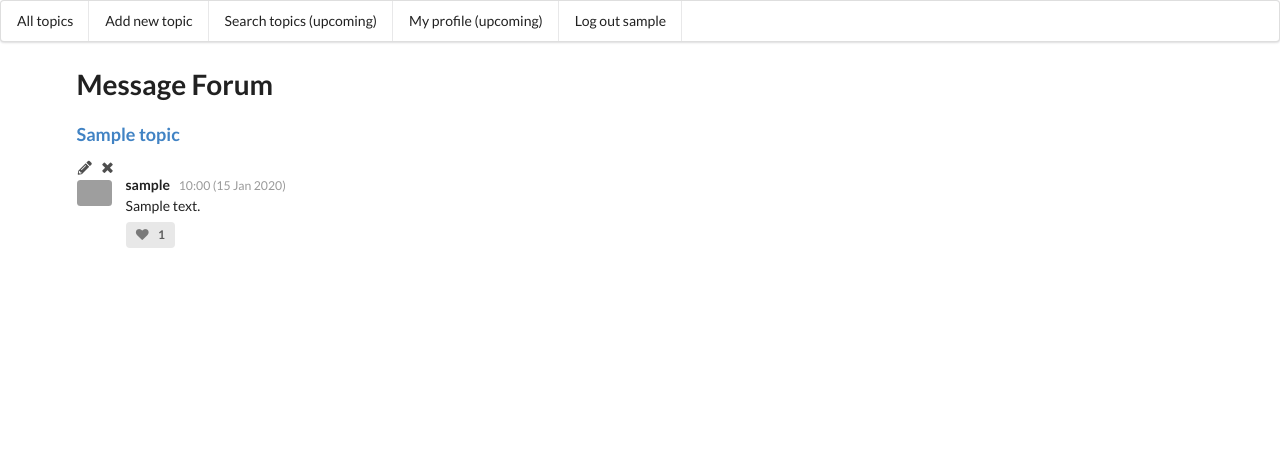
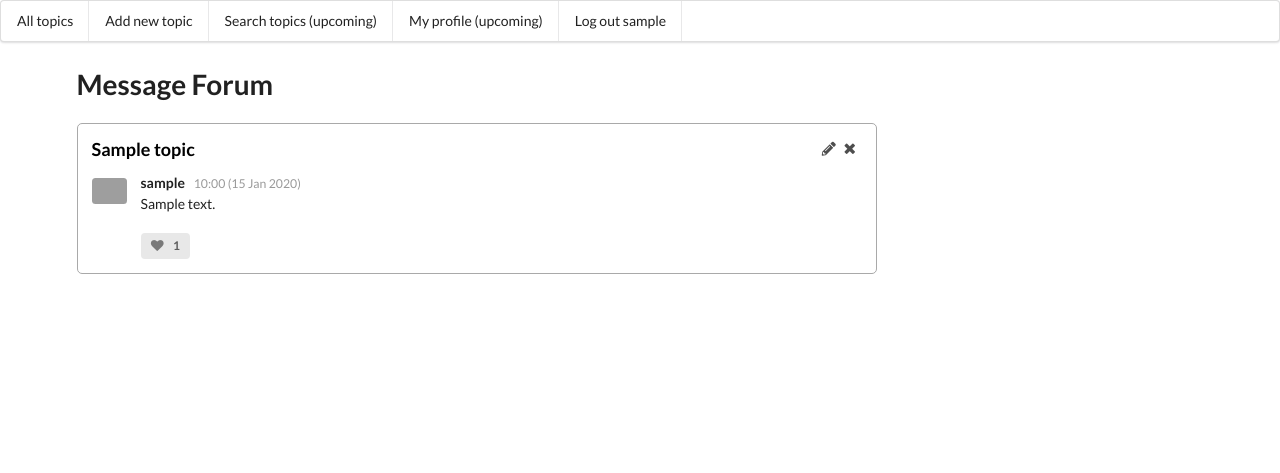
Before and after one commit to joonaspartanen/tsoha-forum, a Flask app: page /topics in a window 1280 px wide. Shown: the top 473 px of the page. Run offline with Flask 2, Linux system fonts and the light colour scheme; a user stored in the database is signed in; tables that the repository leaves empty hold one stand-in row (values such as "Sample post"); some libraries are stand-ins or nearby versions; grey boxes are pictures that could not be loaded.

Commit message:
Add custom styling

```diff
--- a/application/static/styles.css
+++ b/application/static/styles.css
@@ -2,8 +2,56 @@
   min-height: 100vh;
 }
 
+.content-wrapper {
+  max-width: 800px !important;
+}
+
 .topic-list {
+  max-width: 100% !important;
+}
+
+.topic-wrapper {
+  padding: 0em 1em 1em 1em !important;
+  border: 1px solid darkgrey !important;
+  margin-bottom: 1em !important;
+  border-radius: 5px;
+  width: 100% !important;
+}
+
+.topic-subject {
+  margin-bottom: 0 !important;
+  width: 90%;
+}
+
+.topic-subject > a {
+  color: black;
+}
+
+.topic-subject > a:hover {
+  color: grey;
+}
+
+.topic-subject-input {
+  width: 90%;
+  font-size: 1.28571429rem;
+  font-weight: 700;
+  border: 0;
+}
+
+.topic-subject-input:focus {
+  outline: none;
+}
+
+.topic-header-row {
+  padding: 1em 0 1em 0;
+}
+
+.no-topics-message {
   margin-top: 1em;
+}
+
+.post-wrapper {
+  margin-bottom: 2em !important;
 }
 
 .post-body {
@@ -12,5 +60,24 @@
 
 .timestamp {
   font-size: 0.7em;
-  margin-top: 1em;
 }
+
+.likes-label {
+  margin-top: 1em !important;
+}
+
+textarea {
+  font-family: 'Lato', sans-serif !important;
+}
+
+.edit-topic-icon {
+  position: absolute !important;
+  right: 2.5em;
+  top: 1.2em;
+}
+
+.delete-topic-icon {
+  position: absolute !important;
+  right: 1em;
+  top: 1.2em;
+}
```
